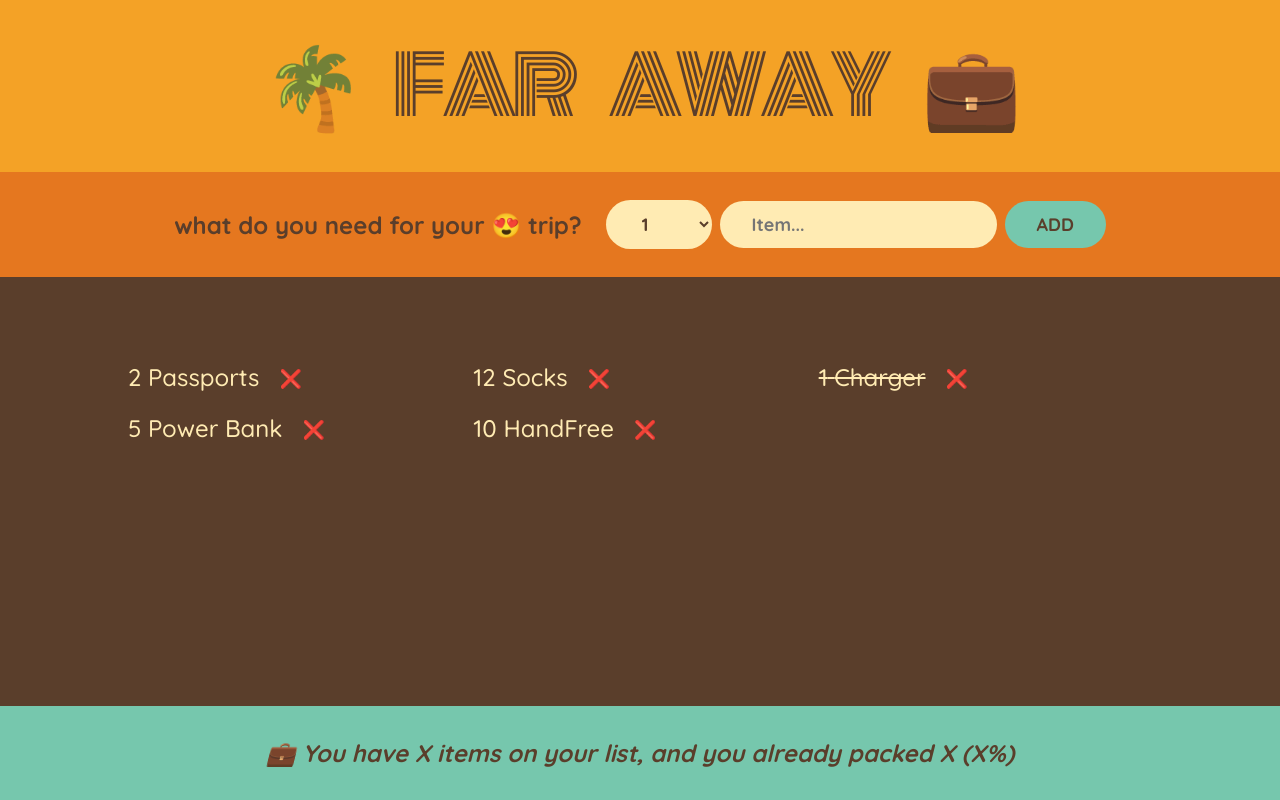
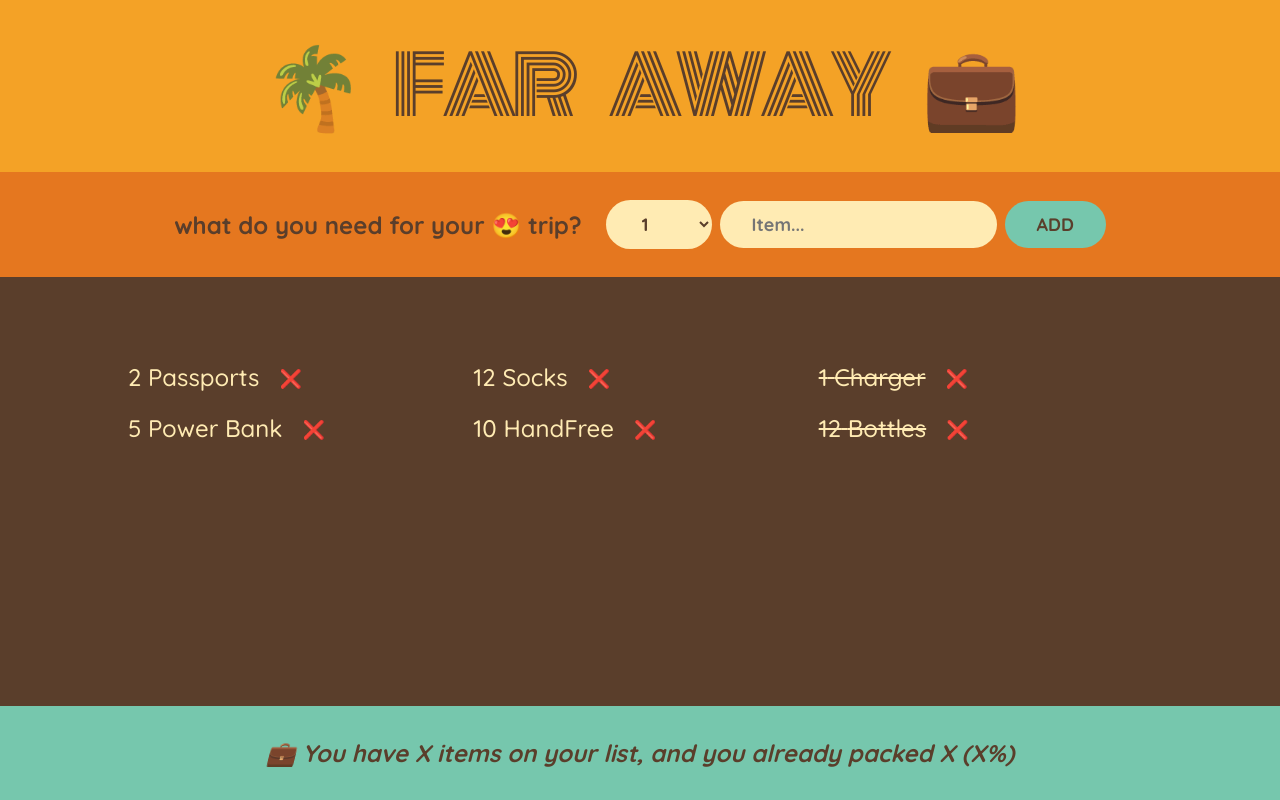
Before and after one commit to AhmadRaza9/travel-list, a React (Create React App) app: page / in a window 1280 px wide. Built offline with nearby package versions, Linux system fonts and the light colour scheme.

Commit message:
adding conditions

```diff
--- a/src/App.js
+++ b/src/App.js
@@ -31,6 +31,12 @@ const initialItems = [
     quantity: 10,
     packed: false,
   },
+  {
+    id: 7,
+    description: "Bottles",
+    quantity: 12,
+    packed: true,
+  },
 ];
 
 export default function App() {
@@ -49,15 +55,21 @@ function Logo() {
 }
 function Form() {
   const [description, setDescription] = useState("");
+  const [quantity, setQuantity] = useState(1);
+
   function handleSubmit(e) {
     e.preventDefault();
-    console.log(e);
+
+    if (!description) alert("Please enter a description");
+
+    const newItem = { description, quantity, packed: false, id: Date.now() };
+    console.log(newItem);
   }
 
   return (
     <form className="add-form" onSubmit={handleSubmit}>
       <h3>what do you need for your 😍 trip?</h3>
-      <select>
+      <select value={quantity} onChange={(e) => setQuantity(+e.target.value)}>
         {Array.from({ length: 20 }, (_, i) => i + 1).map((num) => (
           <option value={num} key={num}>
             {num}
@@ -74,6 +86,7 @@ function Form() {
     </form>
   );
 }
+
 function PackgingList() {
   return (
     <div className="list">
@@ -85,6 +98,7 @@ function PackgingList() {
     </div>
   );
 }
+
 function Item({ item }) {
   return (
     <li>
@@ -96,6 +110,7 @@ function Item({ item }) {
     </li>
   );
 }
+
 function Stats() {
   return (
     <footer className="stats">
```
